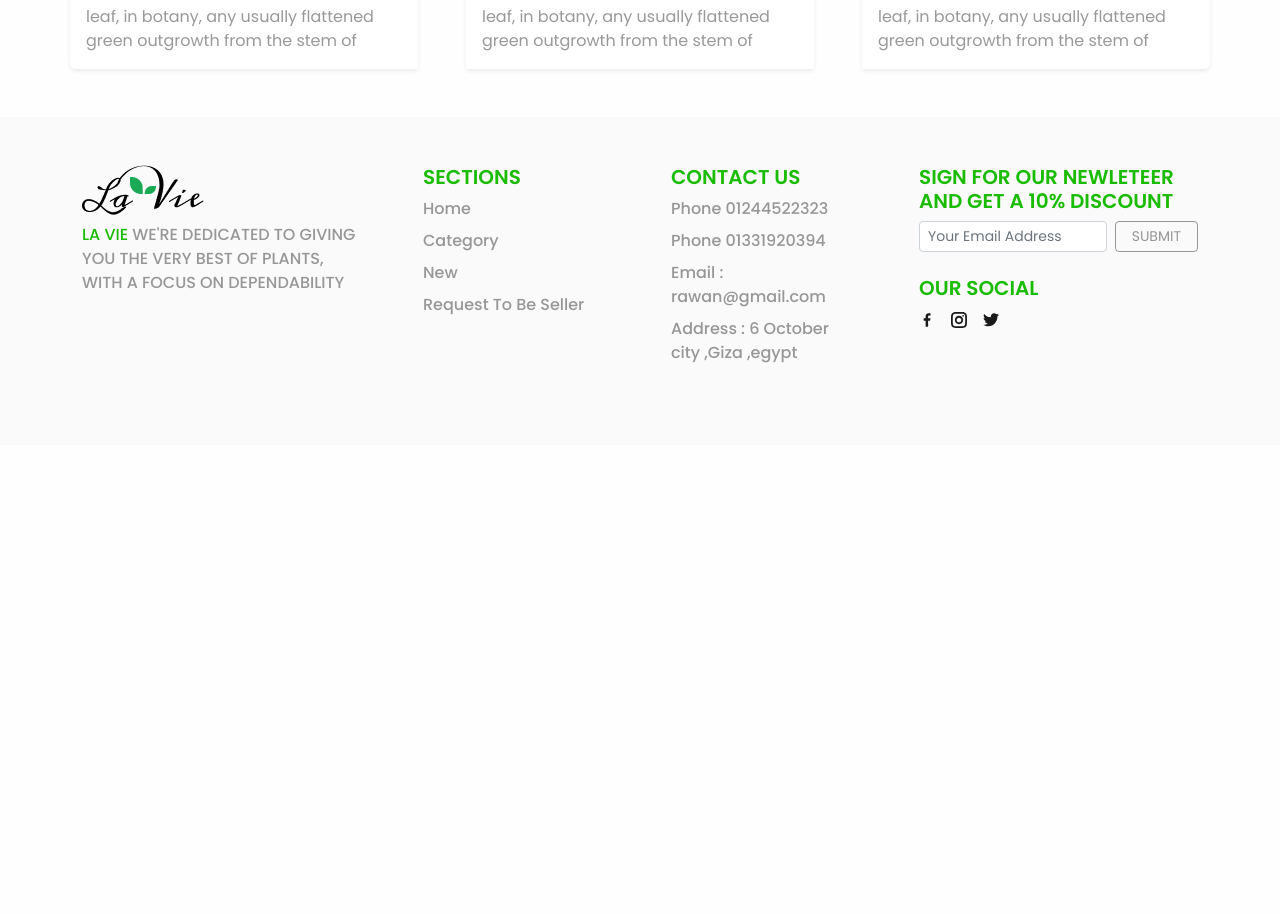
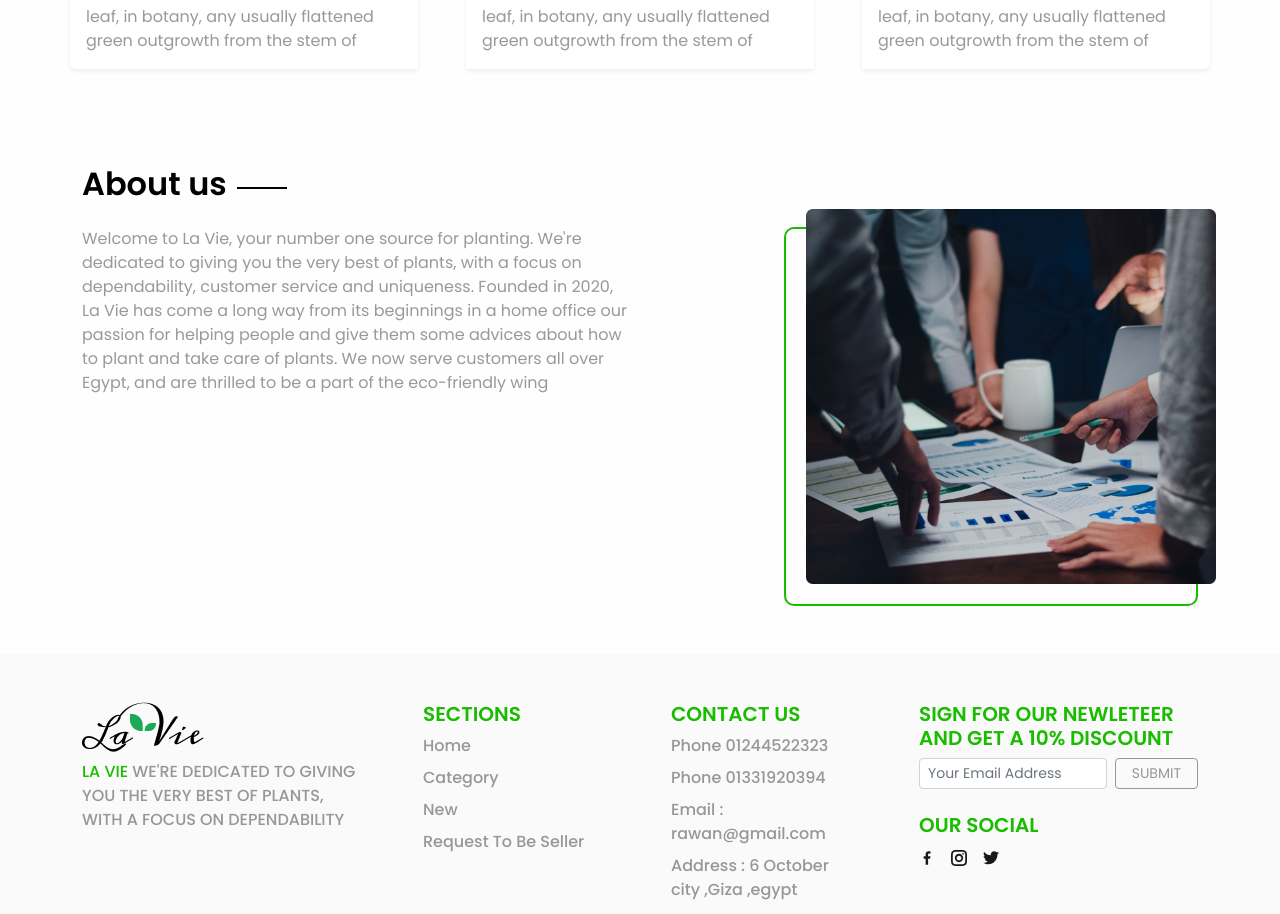
Before and after one commit to Obaadz/LaVie, a Next.js app: page / in a window 1280 px wide. Shown: the part 2147-3061 px from the top of the page. Before the commit the page ends 2592 px from the top, so only its background shows below. Built offline with nearby package versions, Linux system fonts and the light colour scheme.

Commit message:
Add about us section

```diff
--- /dev/null
+++ b/components/about_us/index.tsx
@@ -0,0 +1,35 @@
+import Image from "next/image";
+import about_us from "../../images/about_us.png";
+import { FC } from "react";
+import SectionHeader from "../section_header";
+import { StyledAboutUs } from "./styles";
+
+const AboutUs: FC = () => {
+  return (
+    <StyledAboutUs className="py-5">
+      <div className="container">
+        <SectionHeader title="About us" />
+        <div className="row gap-4">
+          <div className="col col-lg-6">
+            <p>
+              Welcome to La Vie, your number one source for planting. We're dedicated to
+              giving you the very best of plants, with a focus on dependability, customer
+              service and uniqueness. Founded in 2020, La Vie has come a long way from its
+              beginnings in a home office our passion for helping people and give them
+              some advices about how to plant and take care of plants. We now serve
+              customers all over Egypt, and are thrilled to be a part of the eco-friendly
+              wing
+            </p>
+          </div>
+          <div className="d-flex col-lg justify-content-center justify-content-lg-end">
+            <div className="image-content">
+              <Image src={about_us} alt="About us" height={375} />
+            </div>
+          </div>
+        </div>
+      </div>
+    </StyledAboutUs>
+  );
+};
+
+export default AboutUs;
--- /dev/null
+++ b/components/about_us/styles.js
@@ -0,0 +1,28 @@
+import styled from "styled-components";
+
+export const StyledAboutUs = styled.section`
+  font-family: "Poppins", sans-serif;
+
+  p {
+    color: #7d7b7bc7;
+  }
+
+  .image-content {
+    position: relative;
+    border: rgb(var(--primary-color)) 2px solid;
+    border-radius: 10px;
+
+    img {
+      position: relative;
+      left: 20px;
+      top: -20px;
+    }
+
+    @media (max-width: 767px) {
+      img {
+        left: 10px;
+        top: -10px;
+      }
+    }
+  }
+`;
--- a/pages/index.tsx
+++ b/pages/index.tsx
@@ -1,3 +1,4 @@
+import AboutUs from "../components/about_us";
 import BestSeller from "../components/best_seller";
 import Landing from "../components/landing";
 import LastBlogs from "../components/last_blogs";
@@ -11,6 +12,7 @@ export default function Home() {
       <PopularCategories />
       <BestSeller />
       <LastBlogs />
+      <AboutUs />
     </MainLayout>
   );
 }
```
Also changed, not shown: images/about_us.png (added).
